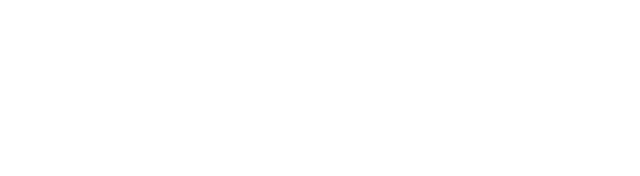
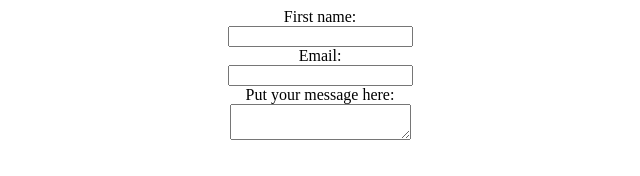
Before and after one commit to MTaslam2000/form-assignment, a website: page index.html in a window 1280 px wide. Shown: the whole page, without its empty margins (320-960 px from the left). Drawn offline with Linux system fonts and the light colour scheme.

Commit message:
finsihed form

```diff
--- a/index.html
+++ b/index.html
@@ -6,6 +6,13 @@
     <title>Document</title>
 </head>
 <body>
-
+    <form style="display: flex; flex-direction: column; align-items: center;">
+        <label for="name">First name:</label>
+        <input id="name" type="text" name="name" />
+        <label for="email">Email:</label>
+        <input id="email" type="email" name="email" />
+        <label for="form-message">Put your message here:</label>
+        <textarea id="form-message" name="message"></textarea>
+      </form>
 </body>
 </html>
```
